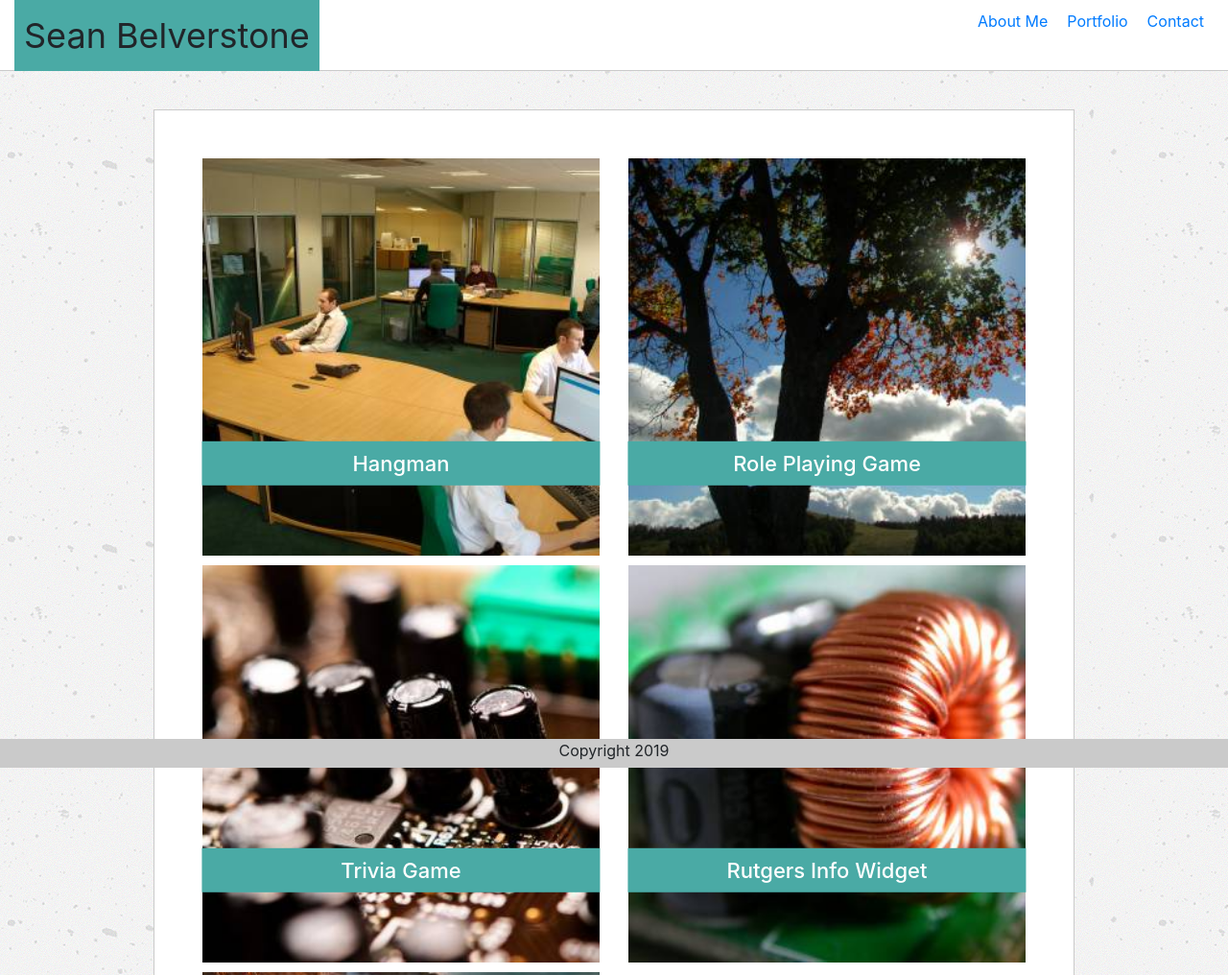
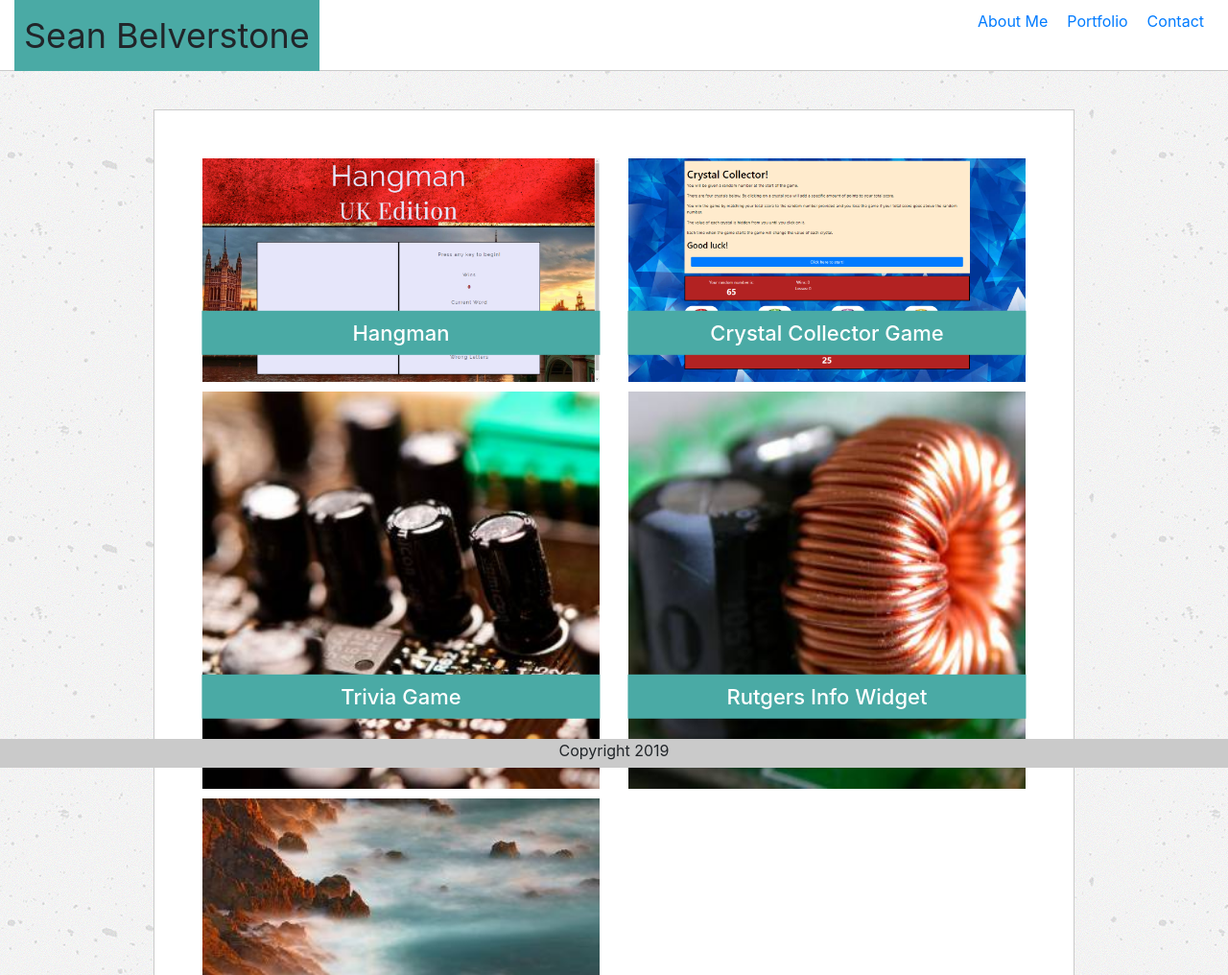
Before and after one commit to seanbelverstone/Bootstrap-Portfolio, a plain HTML site: page portfolio.html in a window 1280 px wide. Shown: the top 1016 px of the page at 96% size. Drawn offline with nearby package versions, Linux system fonts and the light colour scheme.

Commit message:
Linked both hangman and gem collector games to the portfolio page

```diff
--- a/portfolio.html
+++ b/portfolio.html
@@ -37,12 +37,16 @@
 <div class="container" id="portfolioimages">
     <div class="row">
         <div class="col-lg-6 col-md-12">
-            <img src="images/hangman.jpg" class="img-fluid" alt="Hangman image">
+            <a href="https://seanbelverstone.github.io/Word-Guess-Game/">
+            <img src="images/hangman.png" class="img-fluid" alt="Hangman image">
             <h3 class="textContainer">Hangman</h3>
+            </a>
         </div>
         <div class="col-lg-6 col-md-12">
-            <img src="images/rpg.jpg" class="img-fluid" alt="RPG image">
-            <h3 class="textContainer">Role Playing Game</h3>
+          <a href="https://seanbelverstone.github.io/unit-4-game/">
+            <img src="images/crystalcollector.png" class="img-fluid" alt="RPG image">
+            <h3 class="textContainer">Crystal Collector Game</h3>
+          </a>
         </div>
     </div>
     <div class="row">
```
Also changed, not shown: images/crystalcollector.png (added), images/hangman.jpg (deleted), images/hangman.png (added).
